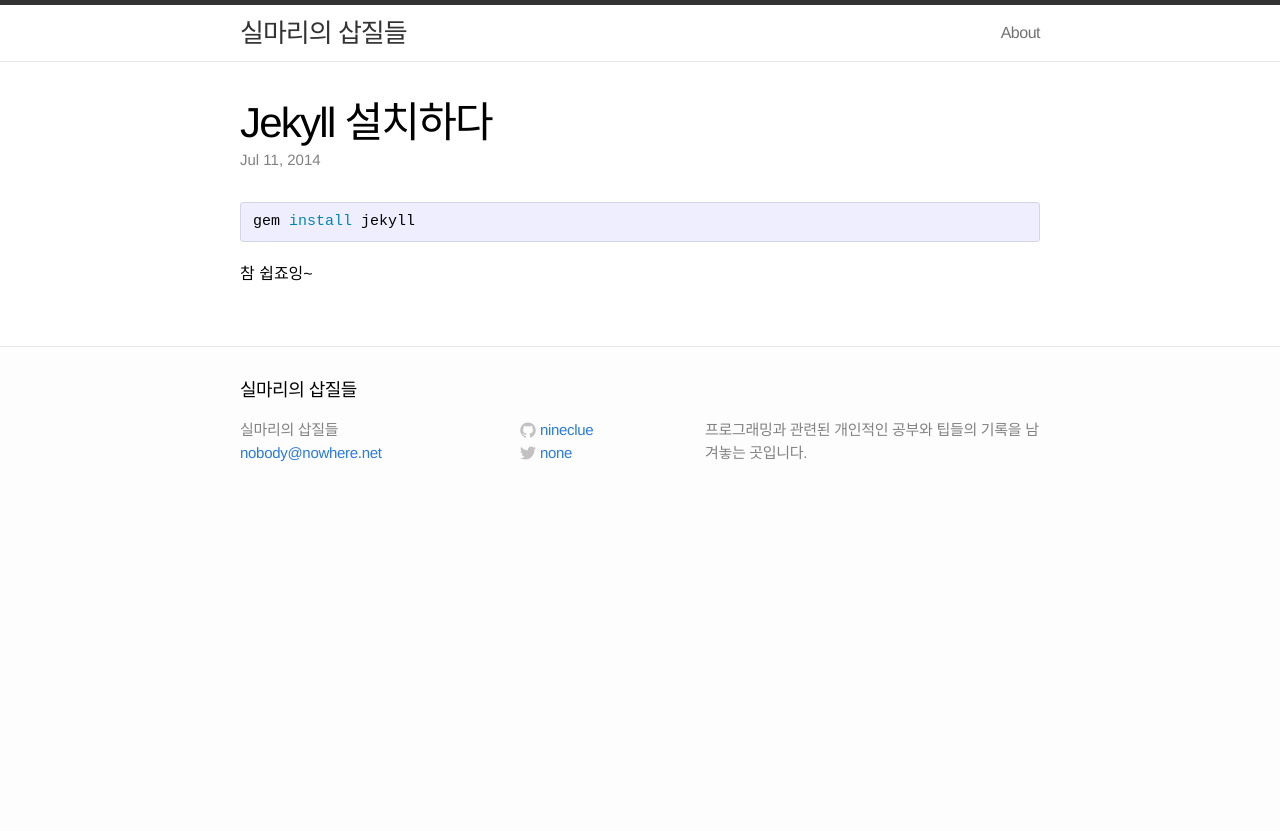
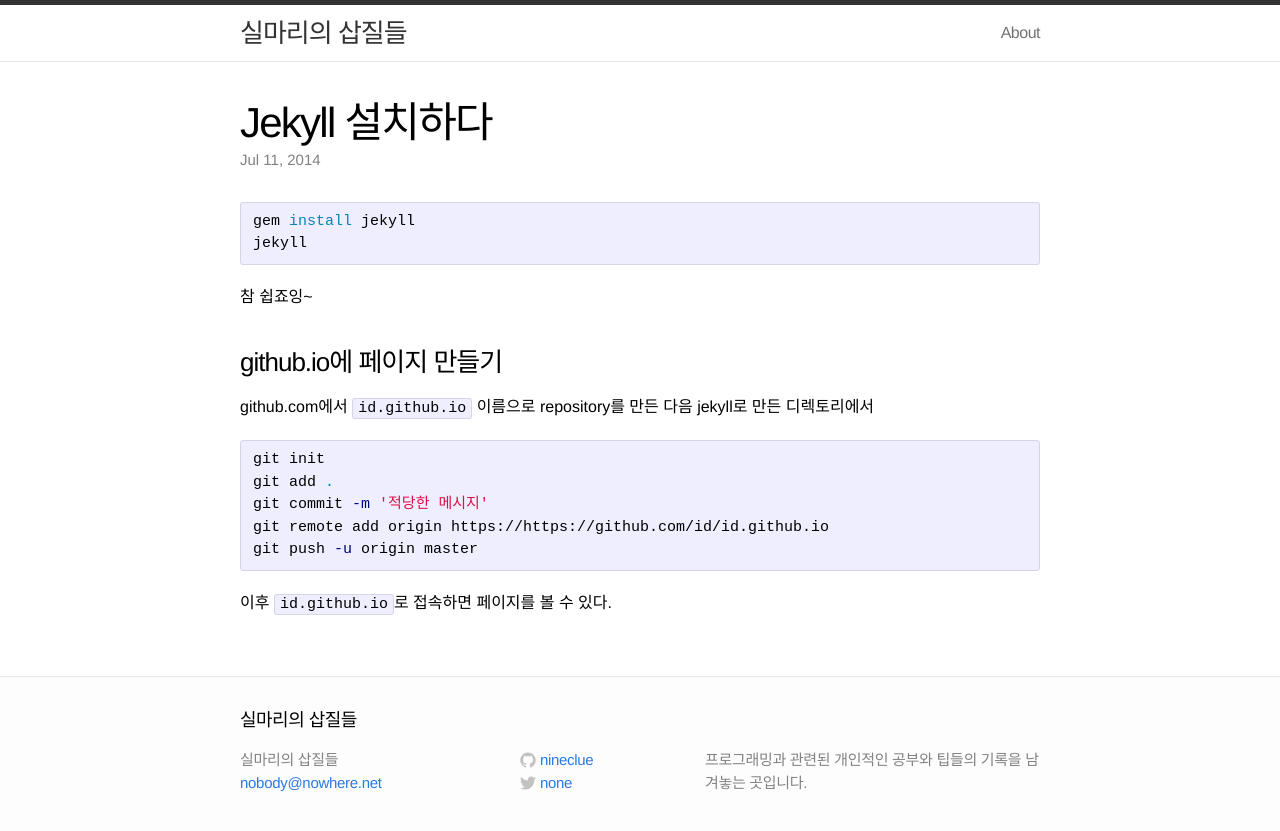
Before and after one commit to nineclue/nineclue.github.io, a Jekyll site: the page built from _posts/2014-07-11-first.md, in a window 1280 px wide. Shown: the top 831 px of the page. Built offline with Jekyll 4.4.1, drawn with Linux system fonts in a browser that asks for light colours.

Commit message:
first update

```diff
--- a/_posts/2014-07-11-first.md
+++ b/_posts/2014-07-11-first.md
@@ -6,6 +6,21 @@
 
 {% highlight bash %}
 gem install jekyll
+jekyll
 {% endhighlight %}
 
 참 쉽죠잉~
+
+### github.io에 페이지 만들기
+
+github.com에서 `id.github.io` 이름으로 repository를 만든 다음 jekyll로 만든 디렉토리에서
+
+{% highlight bash %}
+git init
+git add .
+git commit -m '적당한 메시지'
+git remote add origin https://https://github.com/id/id.github.io
+git push -u origin master
+{% endhighlight %}
+
+이후 `id.github.io`로 접속하면 페이지를 볼 수 있다.
```
